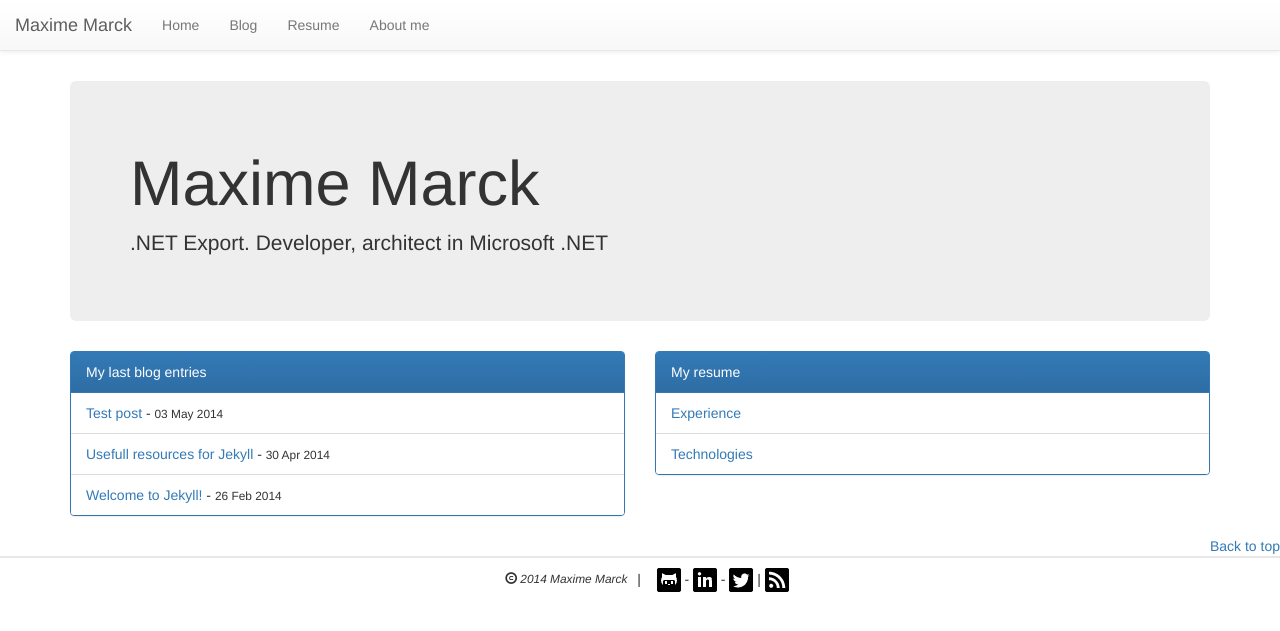
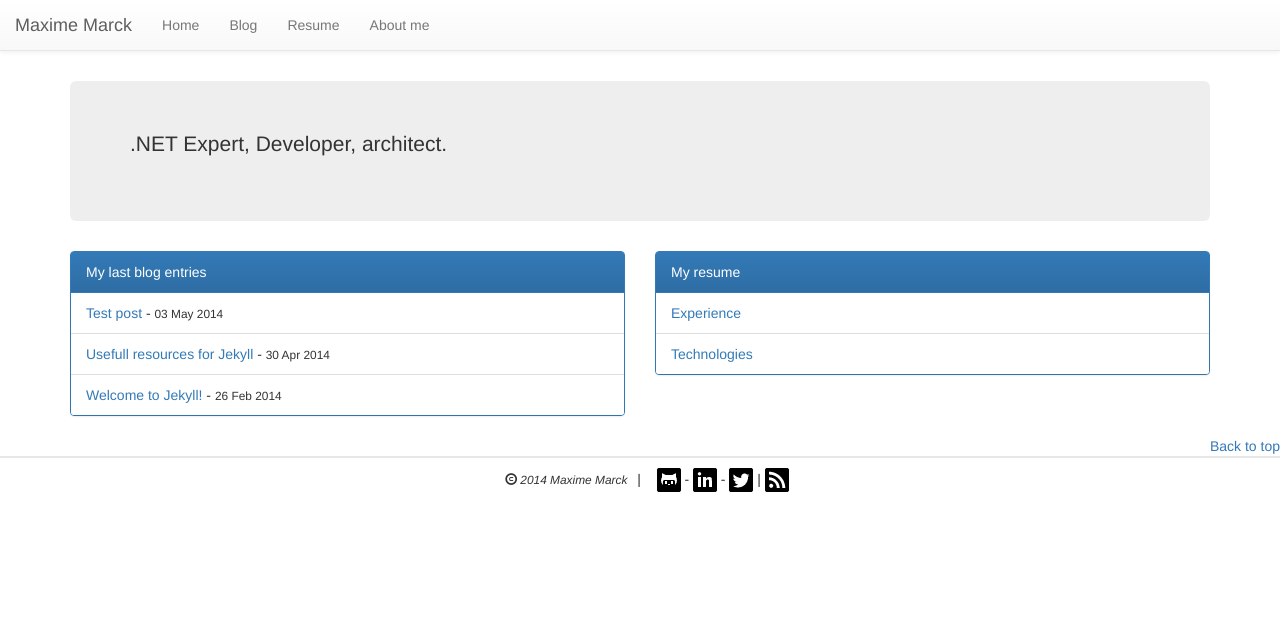
Before and after one commit to marckm/marckm.github.io, a Jekyll site: the page built from index.html, in a window 1280 px wide. Shown: the top 631 px of the page. Built offline with Jekyll 4.4.1, drawn with Linux system fonts in a browser that asks for light colours; nearby versions of some CDN libraries; Markdown is read by kramdown in place of the engine named in the settings.

Commit message:
Fix typo in jumbotron

```diff
--- a/index.html
+++ b/index.html
@@ -3,8 +3,7 @@ layout: default
 title: Home
 ---
 <div class="jumbotron">
-        <h1>Maxime Marck</h1>
-        <p class="lead">.NET Export. Developer, architect in Microsoft .NET</p>
+        <p class="lead">.NET Expert, Developer, architect.</p>
       </div>
 
 <div class="row">
```
